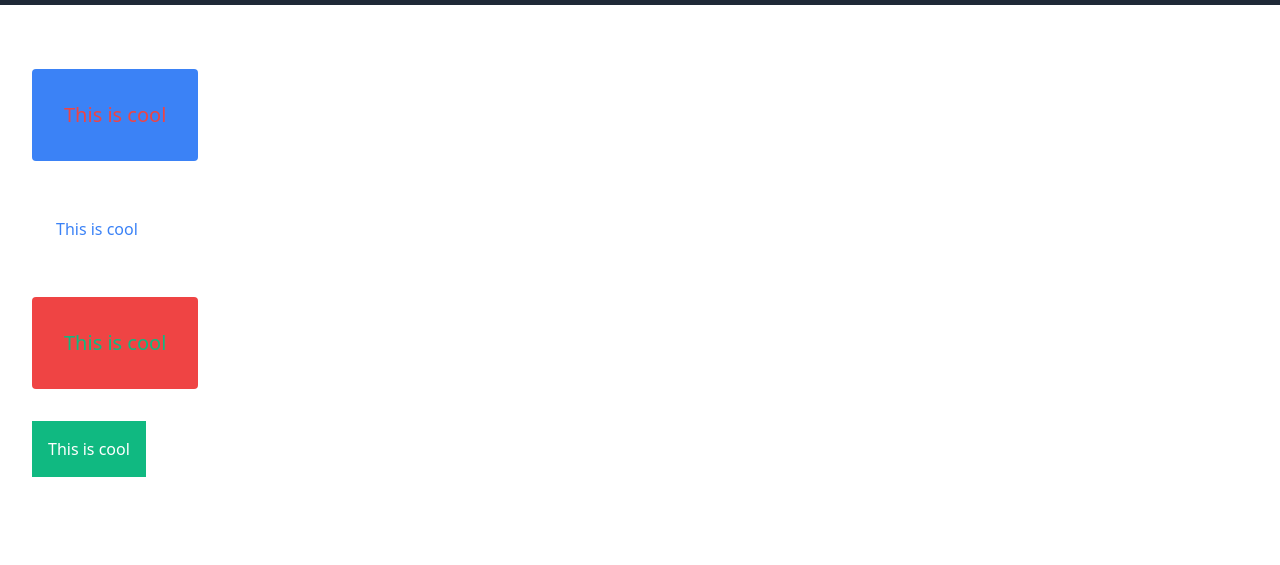
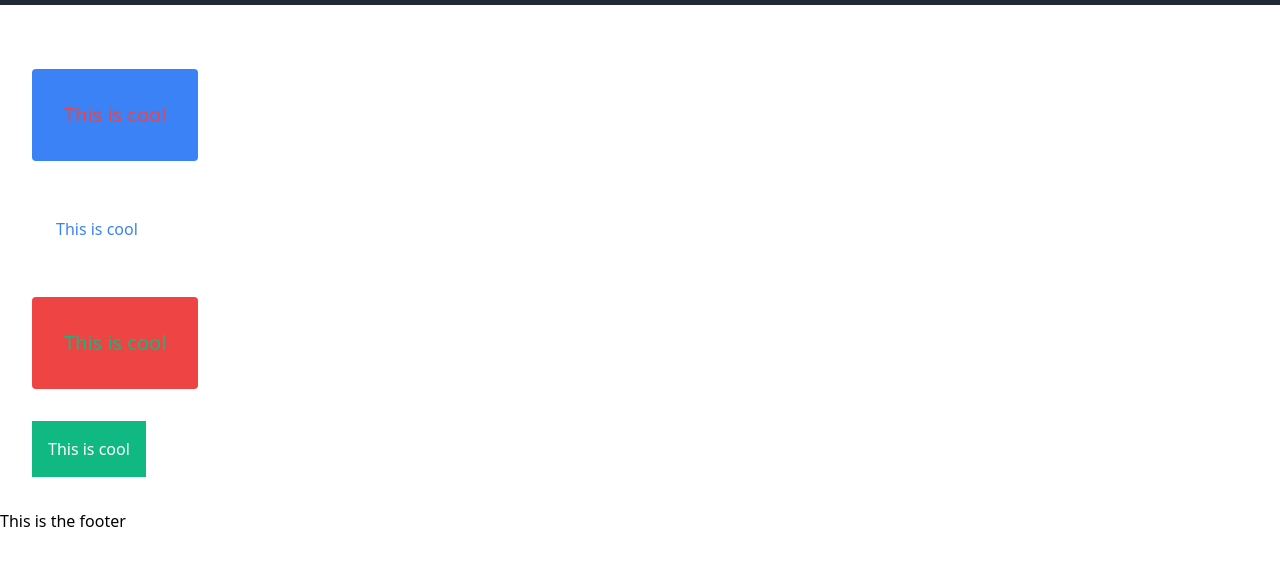
Before and after one commit to kapilannava/portfolio, a Gatsby site: page / in a window 1280 px wide. Shown: the part 43-608 px from the top of the page. Built offline with nearby package versions, Linux system fonts and the light colour scheme; Gatsby itself is replaced by a stand-in of ours.

Commit message:
Added Footer component to the bottom of index page

```diff
--- /dev/null
+++ b/src/components/Footer/Footer.js
@@ -0,0 +1,13 @@
+import React from 'react';
+
+const Footer = () => {
+
+
+    return (
+        <div>
+            This is the footer
+        </div>
+    )
+}
+
+export default Footer;
--- a/src/pages/index.js
+++ b/src/pages/index.js
@@ -1,6 +1,7 @@
 import * as React from "react"
 import Header from '../components/Header/Header'
 import Button from '../components/Button/Button'
+import Footer from '../components/Footer/Footer'
 
 function IndexPage(){
   return (
@@ -23,6 +24,7 @@
   <Button textColor="default" size="default" bgColor="green">This is cool</Button>
   </p>
   </div>
+  <Footer />
 </main>
   )
 }
```
